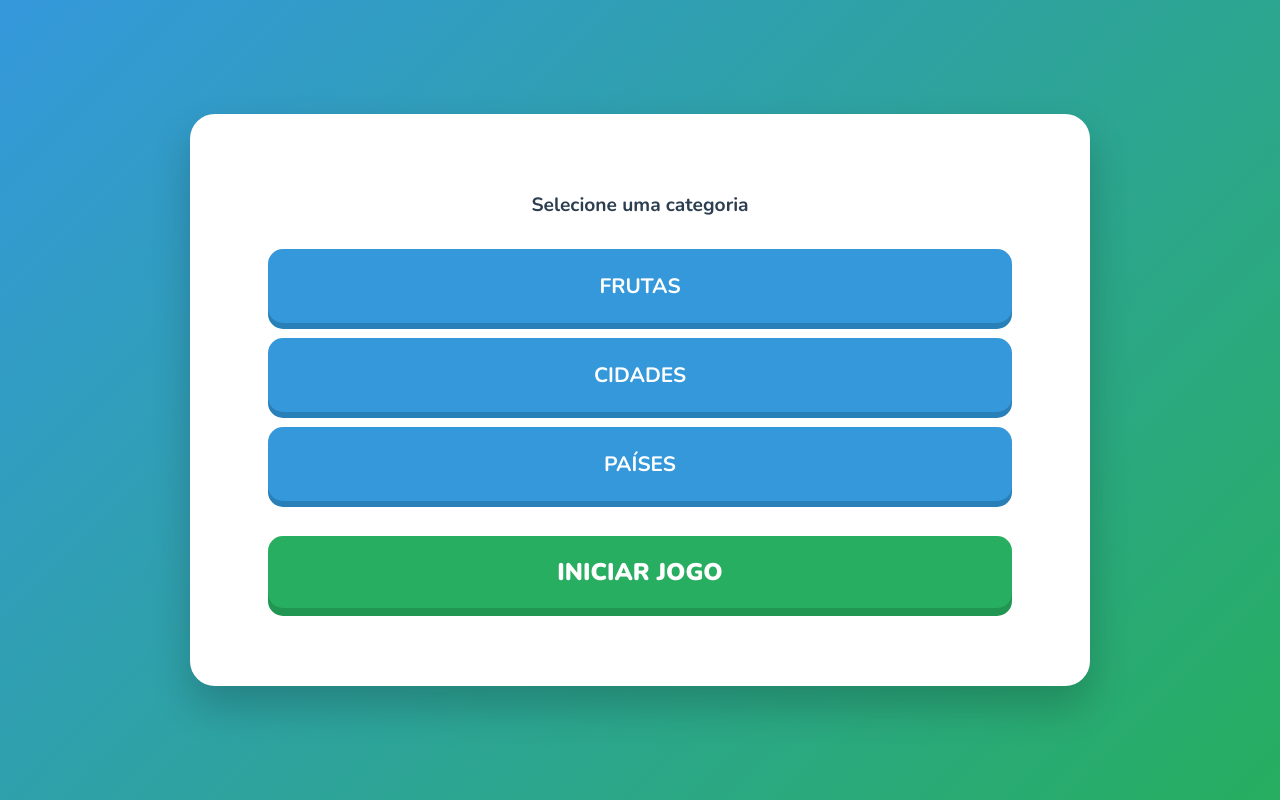
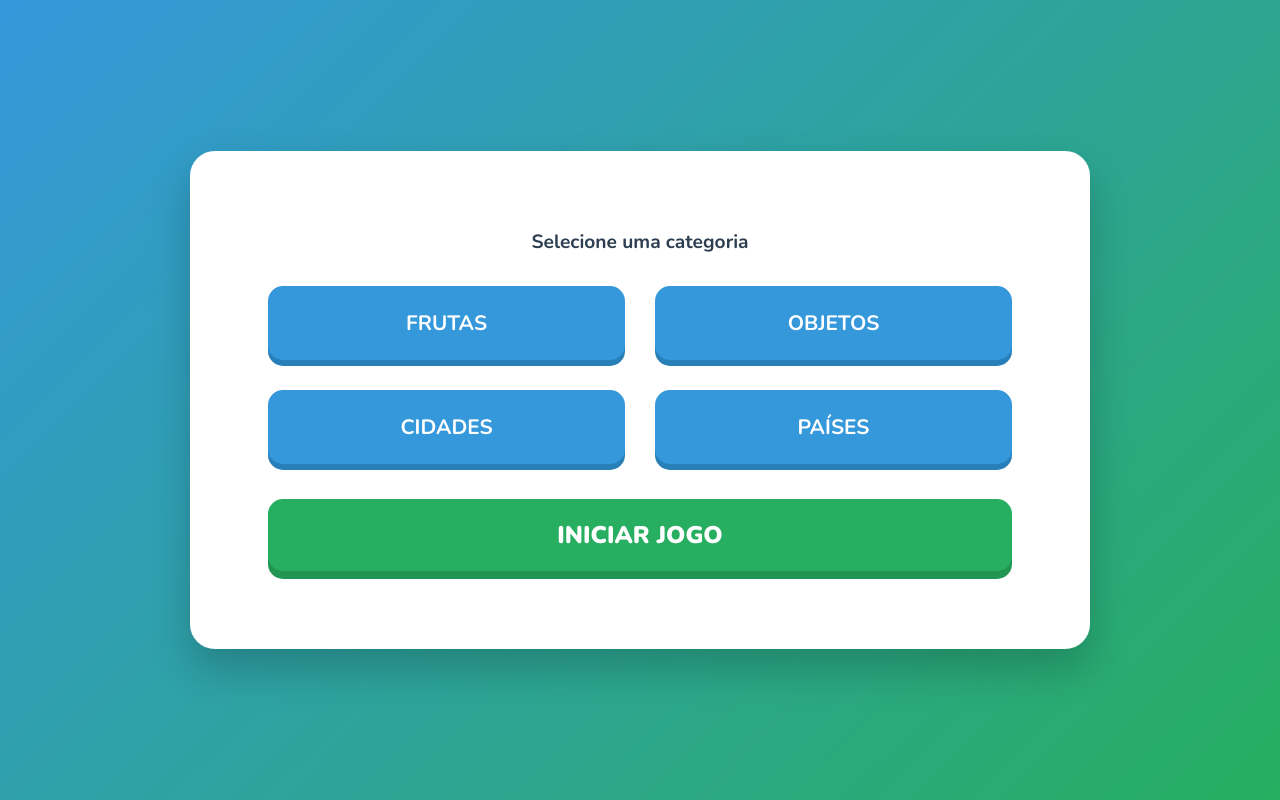
Before and after one commit to GiovannyCosta/hangMan-game, a plain HTML site: page index.html in a window 1280 px wide. Drawn offline with nearby package versions, Linux system fonts and the light colour scheme.

Commit message:
feat: ajusta menu, separa estilos e adiciona novo modo

```diff
--- /dev/null
+++ b/assets/css/animation.css
@@ -0,0 +1,38 @@
+@keyframes popIn {
+  0% {
+    transform: scale(0.8);
+    opacity: 0;
+  }
+
+  100% {
+    transform: scale(1);
+    opacity: 1;
+  }
+}
+
+@keyframes fadeUp {
+  0% {
+    transform: translateY(20px);
+    opacity: 0;
+  }
+
+  100% {
+    transform: translateY(0);
+    opacity: 1;
+  }
+}
+
+@keyframes shake {
+  0%,
+  100% {
+    transform: translateX(0);
+  }
+
+  25% {
+    transform: translateX(-5px);
+  }
+
+  75% {
+    transform: translateX(5px);
+  }
+}
--- /dev/null
+++ b/assets/css/menu.css
@@ -0,0 +1,88 @@
+/* MENU INICIAL */
+.menu-option {
+  display: grid;
+  grid-template-columns: 1fr;
+  flex-direction: column;
+  gap: 15px;
+  padding: 10px;
+}
+
+.menu-option--category {
+  display: grid;
+  grid-template-columns: 1fr 1fr;
+  gap: 30px;
+}
+
+.menu-option--category label {
+  grid-template-columns: 1fr 1fr;
+}
+
+.menu-option p {
+  font-size: 1.2rem;
+  font-weight: 700;
+  margin-bottom: 1rem;
+  color: var(--cor-texto);
+  border: none;
+}
+
+.menu-option input[type="radio"] {
+  position: absolute;
+  opacity: 0;
+}
+
+.menu-option label {
+  background-color: var(--cor-azul);
+  color: white;
+  font-size: 1.3rem;
+  font-weight: 700;
+  text-transform: uppercase;
+  width: 100%;
+  padding: 20px;
+  border-radius: 15px;
+  cursor: pointer;
+  transition: all 0.2s ease;
+  box-shadow: 0 6px 0px var(--cor-azul-escuro);
+  border: var(--borda-padrao);
+  animation: fadeUp 0.5s ease backwards;
+}
+
+/* Delay escalonado para efeito cascata */
+.menu-option label:nth-of-type(1) {
+  animation-delay: 0.1s;
+}
+
+.menu-option label:nth-of-type(2) {
+  animation-delay: 0.3s;
+}
+
+.menu-option label:nth-of-type(3) {
+  animation-delay: 0.6s;
+}
+.menu-option label:nth-of-type(4) {
+  animation-delay: 0.9s;
+}
+.menu-option #startGameBtn {
+  animation-delay: 1s;
+}
+
+#startGameBtn {
+  animation: fadeUp 0.5s ease backwards;
+}
+
+.menu-option label:hover {
+  transform: translateY(2px);
+  box-shadow: 0 4px 0px var(--cor-azul-escuro);
+}
+
+.menu-option label:active {
+  transform: translateY(6px);
+  box-shadow: 0 0px 0px var(--cor-azul-escuro);
+}
+
+.menu-option label:has(input:checked) {
+  background-color: var(--cor-amarelo);
+  color: var(--cor-texto);
+  box-shadow: 0 6px 0px var(--cor-laranja);
+  border-color: var(--cor-laranja);
+  transform: scale(1.02);
+}
--- a/assets/css/style.css
+++ b/assets/css/style.css
@@ -16,7 +16,7 @@
   margin: 0;
   padding: 0;
   box-sizing: border-box;
-    font-family: 'Nunito', sans-serif;
+  font-family: "Nunito", sans-serif;
 }
 
 body {
@@ -43,7 +43,8 @@ body {
 }
 
 /* TIPOGRAFIA */
-h1, h2 {
+h1,
+h2 {
   font-weight: 900;
   font-size: 2.5rem;
   color: var(--cor-azul-escuro);
@@ -51,75 +52,6 @@ h1, h2 {
   letter-spacing: 2px;
   margin-bottom: 1.5rem;
   text-shadow: 2px 2px 0px rgba(0, 0, 0, 0.1);
-}
-
-/* MENU INICIAL */
-.menu-option {
-    display: flex;
-    flex-direction: column;
-    gap: 15px;
-    padding: 10px;
-}
-
-.menu-option p {
-    font-size: 1.2rem;
-    font-weight: 700;
-    margin-bottom: 1rem;
-    color: var(--cor-texto);
-    border: none;
-}
-
-/* Input invisível para manter funcionalidade sem mostrar a bolinha nativa */
-.menu-option input[type="radio"] {
-    position: absolute;
-    opacity: 0;
-}
-
-.menu-option label {
-    background-color: var(--cor-azul);
-    color: white;
-    font-size: 1.3rem;
-    font-weight: 700;
-    text-transform: uppercase;
-    width: 100%;
-    padding: 20px;
-    border-radius: 15px;
-    cursor: pointer;
-    transition: all 0.2s ease;
-    box-shadow: 0 6px 0px var(--cor-azul-escuro);
-    border: var(--borda-padrao);
-    animation: fadeUp 0.5s ease backwards;
-}
-
-/* Delay escalonado para efeito cascata */
-.menu-option label:nth-of-type(1) {
-    animation-delay: 0.1s;
-}
-
-.menu-option label:nth-of-type(2) {
-    animation-delay: 0.2s;
-}
-
-.menu-option label:nth-of-type(3) {
-    animation-delay: 0.3s;
-}
-
-.menu-option label:hover {
-    transform: translateY(2px);
-    box-shadow: 0 4px 0px var(--cor-azul-escuro);
-}
-
-.menu-option label:active {
-    transform: translateY(6px);
-    box-shadow: 0 0px 0px var(--cor-azul-escuro);
-}
-
-.menu-option label:has(input:checked) {
-    background-color: var(--cor-amarelo);
-    color: var(--cor-texto);
-    box-shadow: 0 6px 0px var(--cor-laranja);
-    border-color: var(--cor-laranja);
-    transform: scale(1.02);
 }
 
 /* BOTÕES GERAIS (Iniciar/Recomeçar) */
@@ -169,7 +101,7 @@ button:disabled {
 #display {
   font-size: min(3.5rem, 10vw);
   /* Adapta fonte para telas menores */
-    font-family: 'Nunito', monospace;
+  font-family: "Nunito", monospace;
   font-weight: 900;
   color: var(--cor-texto);
   margin: 2rem 0;
@@ -264,8 +196,6 @@ button#btnChutar {
   letter-spacing: 3px;
 }
 
-
-
 /* UTILITÁRIOS E ANIMAÇÕES */
 .hidden {
   display: none !important;
@@ -349,43 +279,3 @@ button#btnChutar {
   margin: 0 5px;
   color: var(--cor-vermelho) !important;
 }
-
-
-
-@keyframes popIn {
-    0% {
-        transform: scale(0.8);
-        opacity: 0;
-    }
-
-    100% {
-        transform: scale(1);
-        opacity: 1;
-    }
-}
-
-@keyframes fadeUp {
-    0% {
-        transform: translateY(20px);
-        opacity: 0;
-    }
-
-    100% {
-        transform: translateY(0);
-        opacity: 1;
-    }
-}
-
-@keyframes shake {
-    0%, 100% {
-        transform: translateX(0);
-    }
-
-    25% {
-        transform: translateX(-5px);
-    }
-
-    75% {
-        transform: translateX(5px);
-    }
-}
--- a/assets/js/main.js
+++ b/assets/js/main.js
@@ -62,6 +62,7 @@ function initGame(categoryName) {
 
   updateScreen();
 }
+// to do: adicionar timer para reiniciar o jogo automaticamente após vitória
 
 function updateScreen() {
   categoriaRadios.innerText = selected;
@@ -79,6 +80,8 @@ function updateScreen() {
     btnRetry.classList.remove("hidden");
   } else if (!underscoreItem.includes("_")) {
     endGame("VOCÊ VENCEU! 🎉");
+    // to do: adicionar confete ou animação de vitória
+    // to do: Implementar timer  aqui
   }
 }
 
--- a/index.html
+++ b/index.html
@@ -5,10 +5,15 @@
         <meta charset="UTF-8">
         <meta name="viewport" content="width=device-width, initial-scale=1.0">
         <link rel="stylesheet" href="./assets/css/style.css">
-    <link rel="stylesheet" href="https://cdnjs.cloudflare.com/ajax/libs/font-awesome/7.0.1/css/all.min.css"
+        <link rel="stylesheet" href="/assets/css/animation.css">
+        <link rel="stylesheet" href="./assets/css/menu.css">
+        <link rel="stylesheet"
+            href="https://cdnjs.cloudflare.com/ajax/libs/font-awesome/7.0.1/css/all.min.css"
             integrity="sha512-2SwdPD6INVrV/lHTZbO2nodKhrnDdJK9/kg2XD1r9uGqPo1cUbujc+IYdlYdEErWNu69gVcYgdxlmVmzTWnetw=="
             crossorigin="anonymous" referrerpolicy="no-referrer" />
-    <link href="https://fonts.googleapis.com/css2?family=Nunito:wght@400;700;900&display=swap" rel="stylesheet">
+        <link
+            href="https://fonts.googleapis.com/css2?family=Nunito:wght@400;700;900&display=swap"
+            rel="stylesheet">
         <title>Jogo da Forca</title>
     </head>
 
@@ -17,16 +22,24 @@
             <!-- Menu Inicial -->
             <section id="menu-inicial" class="menu-option">
                 <p>Selecione uma categoria</p>
+                <div class="menu-option--category">
                     <label for="id-frutas">
-                <input type="radio" name="categoria" id="id-frutas" value="Frutas"> Frutas
+                        <input type="radio" name="categoria" id="id-frutas"
+                            value="Frutas"> Frutas
+                    </label>
+                    <label for="id-objetos">
+                        <input type="radio" name="categoria" id="id-objetos"
+                            value="Objetos"> Objetos
                     </label>
                     <label for="id-cidades">
-                <input type="radio" name="categoria" id="id-cidades" value="Cidades"> Cidades
+                        <input type="radio" name="categoria" id="id-cidades"
+                            value="Cidades"> Cidades
                     </label>
                     <label for="id-paises">
-                <input type="radio" name="categoria" id="id-paises" value="Paises"> Países
+                        <input type="radio" name="categoria" id="id-paises"
+                            value="Paises"> Países
                     </label>
-
+                </div>
                 <button id="startGameBtn">Iniciar Jogo</button>
             </section>
             <!-- End - Menu Inicial -->
@@ -38,13 +51,15 @@
                 <div class="menu-close-game">
                     <p>Categoria: <span id="categoria-selecionada"></span></p>
                     <div class="close-game-button">
-                    <button id="btnCloseGame"><i class="fa-solid fa-x close-icon"></i></button>
+                        <button id="btnCloseGame"><i
+                                class="fa-solid fa-x close-icon"></i></button>
                         <label class="label--btn-close-game">VOLTAR</label>
                     </div>
                 </div>
                 <section class="game-area">
                     <div class="visual-area">
-                    <img id="imagem" src="./assets/img/game-level-0.png" alt="Imagem contínua de uma forca">
+                        <img id="imagem" src="./assets/img/game-level-0.png"
+                            alt="Imagem contínua de uma forca">
                     </div>
 
                     <div class="word-area">
@@ -52,9 +67,11 @@
                         <div id="display" class="word-display"></div>
 
                         <div class="input-group">
-                        <input type="text" id="enterLetter" placeholder="?" maxlength="1" autocomplete="off">
+                            <input type="text" id="enterLetter" placeholder="?"
+                                maxlength="1" autocomplete="off">
                             <button id="btnChutar">Chutar</button>
-                        <button id="btnRecomecar" class="hidden">Jogar Novamente</button>
+                            <button id="btnRecomecar" class="hidden">Jogar
+                                Novamente</button>
 
                         </div>
                     </div>
```
Lines whose indentation alone changed are shown as unchanged.
